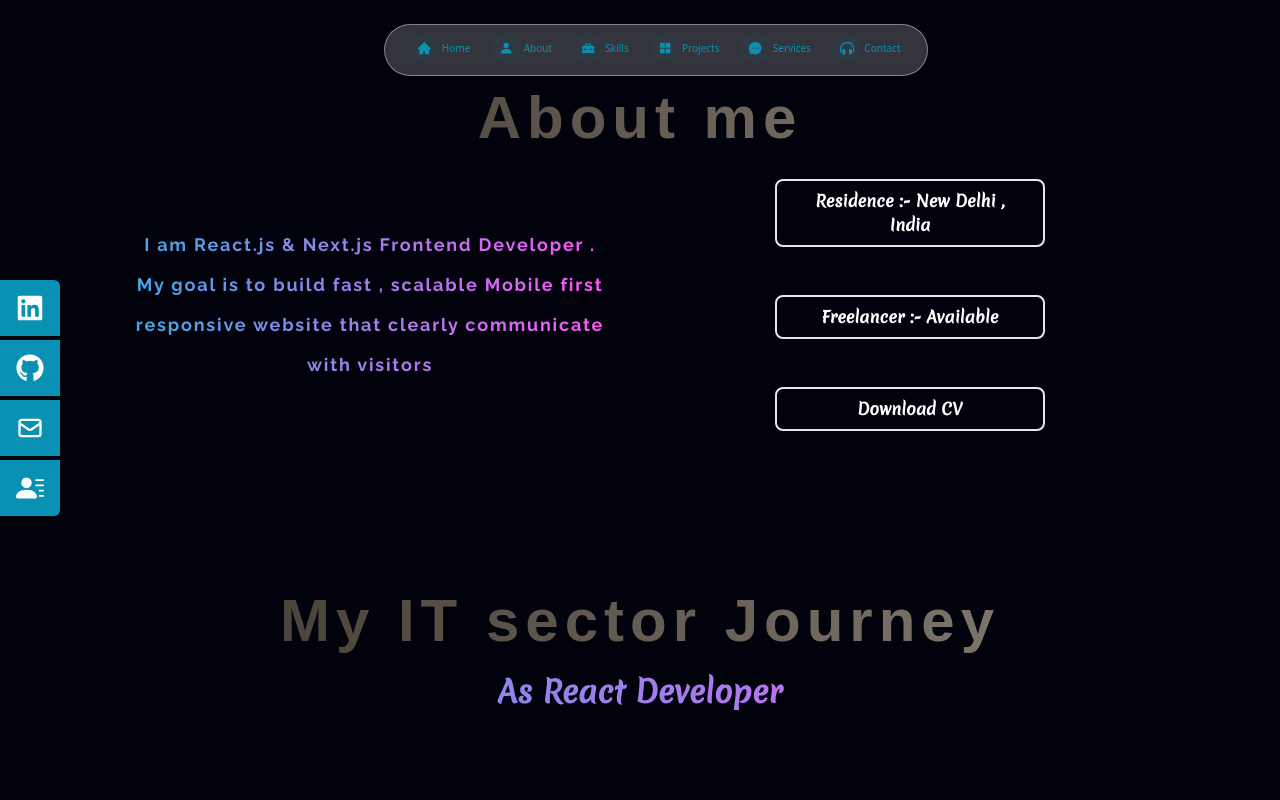
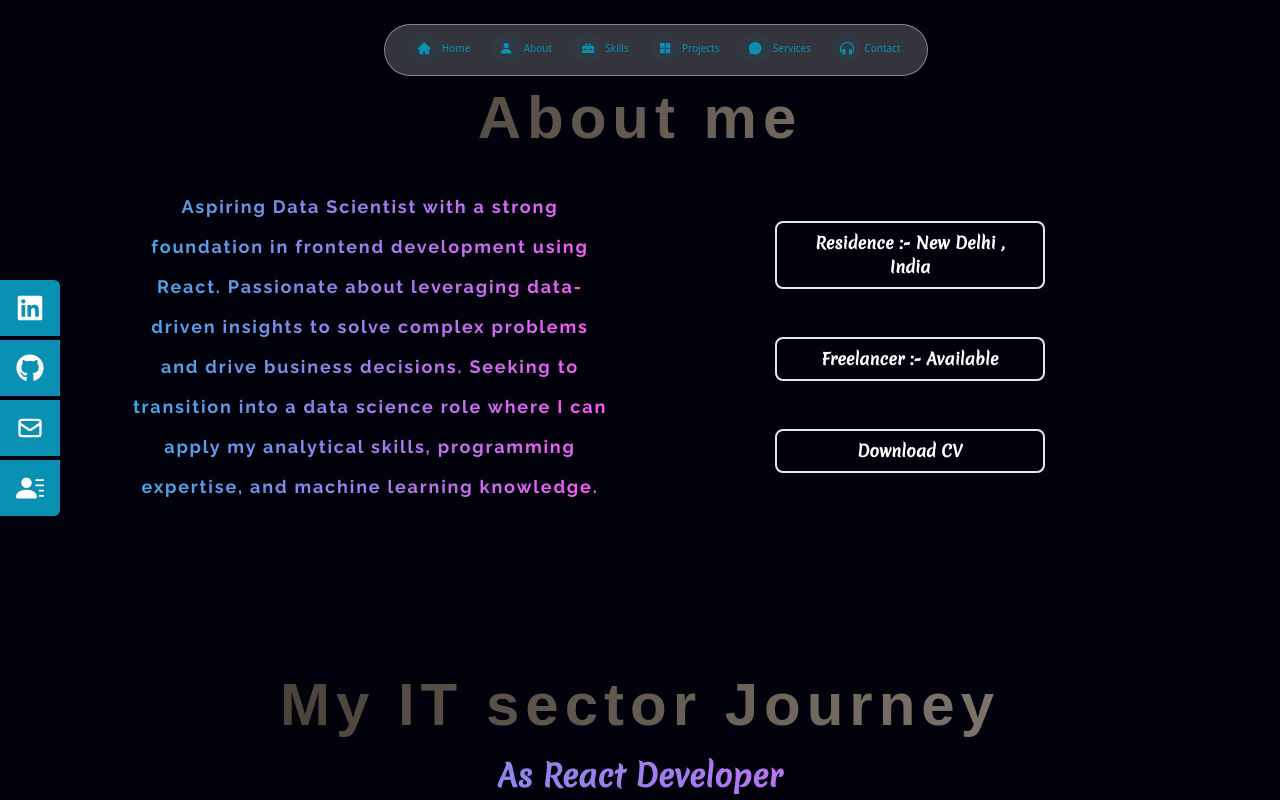
Before and after one commit to erDeep64930/resume2025, a Next.js app: page /about in a window 1280 px wide. Shown: the top 800 px of the page. Built offline with nearby package versions, Linux system fonts and the light colour scheme; a web font is replaced by a local one.

Commit message:
about me section has been updated

```diff
--- a/app/templates/AboutPage/IntroMe/IntroMe.jsx
+++ b/app/templates/AboutPage/IntroMe/IntroMe.jsx
@@ -12,9 +12,7 @@ const IntroMe = () => {
         {/* this is about section */}
         <div className=" p-8 space-y-4  ">
           <p className="text-lg font-rale tracking-widest text-center leading-10 text-gradient ">
-            I am React.js & Next.js Frontend Developer . My goal is to build
-            fast , scalable Mobile first responsive website that clearly
-            communicate with visitors
+          Aspiring Data Scientist with a strong foundation in frontend development using React. Passionate about leveraging data-driven insights to solve complex problems and drive business decisions. Seeking to transition into a data science role where I can apply my analytical skills, programming expertise, and machine learning knowledge.
           </p>
         </div>
         {/* this is residence section  */}
```
